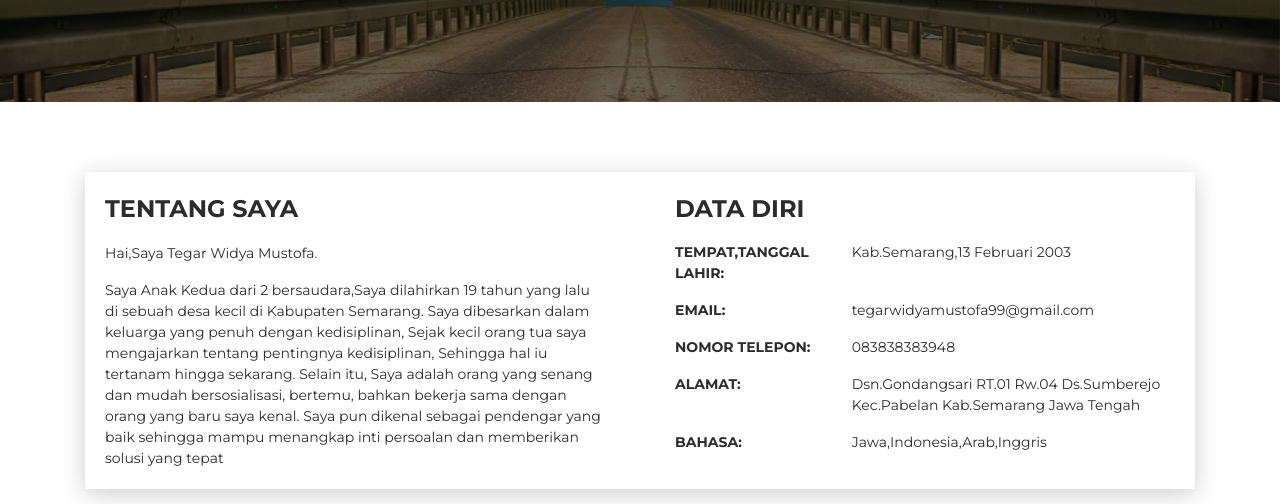
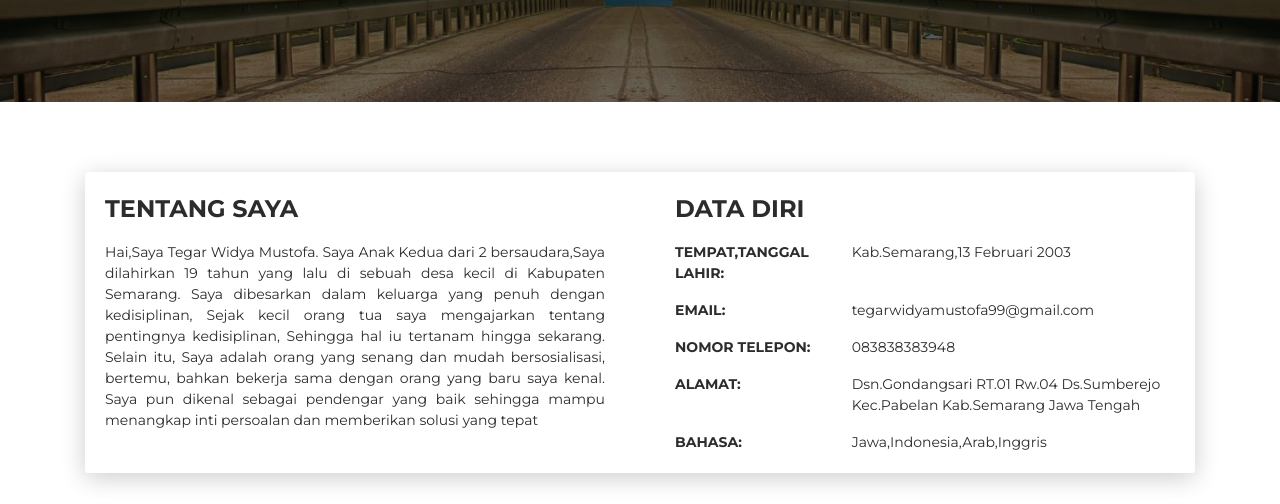
Before and after one commit to Heygar99/Heygar99.github.io, a plain HTML site: page index.html in a window 1280 px wide. Shown: the part 448-952 px from the top of the page. Drawn offline with Linux system fonts and the light colour scheme.

Commit message:
index.html

```diff
--- a/index.html
+++ b/index.html
@@ -75,7 +75,7 @@
         <div class="col-lg-6 col-md-12">
           <div class="card-body">
             <div class="h4 mt-0 title">TENTANG SAYA</div>
-            <div style="text-align:left"><p>Hai,Saya Tegar Widya Mustofa.</p>
+            <div style="text-align:Justify">Hai,Saya Tegar Widya Mustofa.
             Saya Anak Kedua dari 2 bersaudara,Saya dilahirkan 19 tahun yang lalu di sebuah desa kecil di Kabupaten Semarang.
             Saya dibesarkan dalam keluarga yang penuh dengan kedisiplinan, Sejak kecil orang tua saya mengajarkan tentang pentingnya kedisiplinan, Sehingga hal iu tertanam hingga sekarang.
             Selain itu, Saya adalah orang yang senang dan mudah bersosialisasi, bertemu, bahkan bekerja sama dengan orang yang baru saya kenal. Saya pun dikenal sebagai pendengar yang baik sehingga mampu menangkap inti persoalan dan memberikan solusi yang tepat</div>
```
